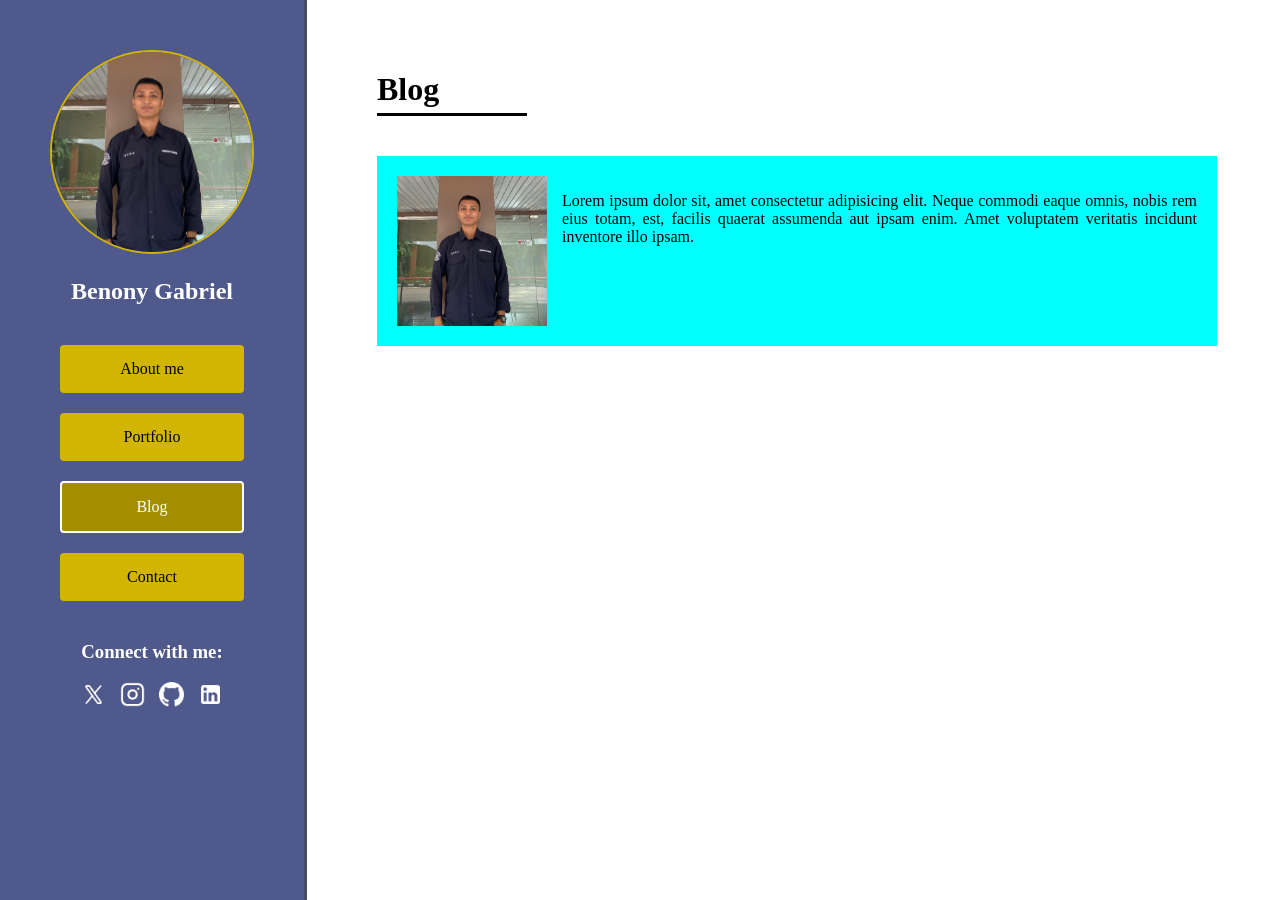
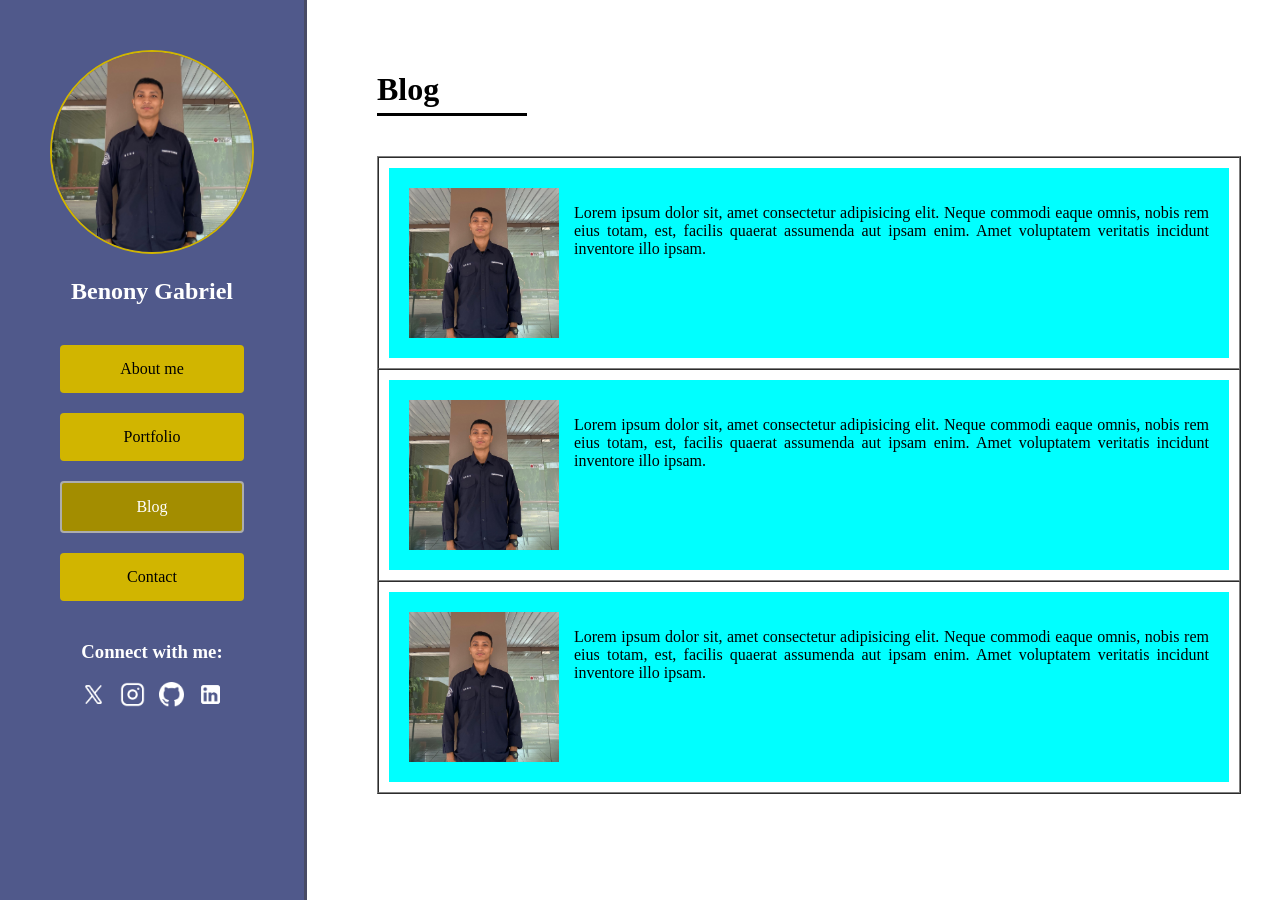
Before and after one commit to 1beno/portfolio-html, a plain HTML site: page pages/blog.html in a window 1280 px wide. Drawn offline with Linux system fonts and the light colour scheme.

Commit message:
buat blog

```diff
--- a/pages/blog.html
+++ b/pages/blog.html
@@ -20,7 +20,7 @@
         </h2>
 
         <div class="nav">
-          <a class="nav-link about" href="/index.html">About me</a>
+          <a class="nav-link about" href="../index.html">About me</a>
           <a class="nav-link portfolio" href="./portfolio.html">Portfolio</a>
           <a
             class="nav-link blog"
@@ -29,7 +29,7 @@
               text-decoration: none;
               margin: 10px;
               background-color: rgb(163, 141, 0);
-              border: 2px solid rgb(255, 255, 255);
+              border: 2px solid rgb(173, 173, 173);
               padding: 15px;
               text-align: center;
               border-radius: 4px;
@@ -80,7 +80,9 @@
       <div class="content">
         <h1 class="title-page">Blog</h1>
         <br />
-        <div>
+        <table border="1" cellspacing="0" cellpadding="10px">
+          <tr>
+            <td>
               <article
                 style="
                   background-color: aqua;
@@ -96,13 +98,65 @@
                   alt="logo profile"
                 />
                 <p style="margin-left: 15px">
-              Lorem ipsum dolor sit, amet consectetur adipisicing elit. Neque
-              commodi eaque omnis, nobis rem eius totam, est, facilis quaerat
-              assumenda aut ipsam enim. Amet voluptatem veritatis incidunt
-              inventore illo ipsam.
+                  Lorem ipsum dolor sit, amet consectetur adipisicing elit.
+                  Neque commodi eaque omnis, nobis rem eius totam, est, facilis
+                  quaerat assumenda aut ipsam enim. Amet voluptatem veritatis
+                  incidunt inventore illo ipsam.
                 </p>
               </article>
-        </div>
+            </td>
+          </tr>
+          <tr>
+            <td>
+              <article
+                style="
+                  background-color: aqua;
+                  padding: 20px;
+                  display: flex;
+                  flex-direction: row;
+                  width: 800px;
+                "
+              >
+                <img
+                  src="../assets/img/profile.jpg"
+                  height="150px"
+                  alt="logo profile"
+                />
+                <p style="margin-left: 15px">
+                  Lorem ipsum dolor sit, amet consectetur adipisicing elit.
+                  Neque commodi eaque omnis, nobis rem eius totam, est, facilis
+                  quaerat assumenda aut ipsam enim. Amet voluptatem veritatis
+                  incidunt inventore illo ipsam.
+                </p>
+              </article>
+            </td>
+          </tr>
+          <tr>
+            <td>
+              <article
+                style="
+                  background-color: aqua;
+                  padding: 20px;
+                  display: flex;
+                  flex-direction: row;
+                  width: 800px;
+                "
+              >
+                <img
+                  src="../assets/img/profile.jpg"
+                  height="150px"
+                  alt="logo profile"
+                />
+                <p style="margin-left: 15px">
+                  Lorem ipsum dolor sit, amet consectetur adipisicing elit.
+                  Neque commodi eaque omnis, nobis rem eius totam, est, facilis
+                  quaerat assumenda aut ipsam enim. Amet voluptatem veritatis
+                  incidunt inventore illo ipsam.
+                </p>
+              </article>
+            </td>
+          </tr>
+        </table>
       </div>
     </main>
   </body>
```
Also changed, not shown: index.html (+1 -1 lines), pages/contact.html (+2 -2 lines), pages/portfolio.html (+2 -2 lines). Lines whose indentation alone changed are shown as unchanged.
